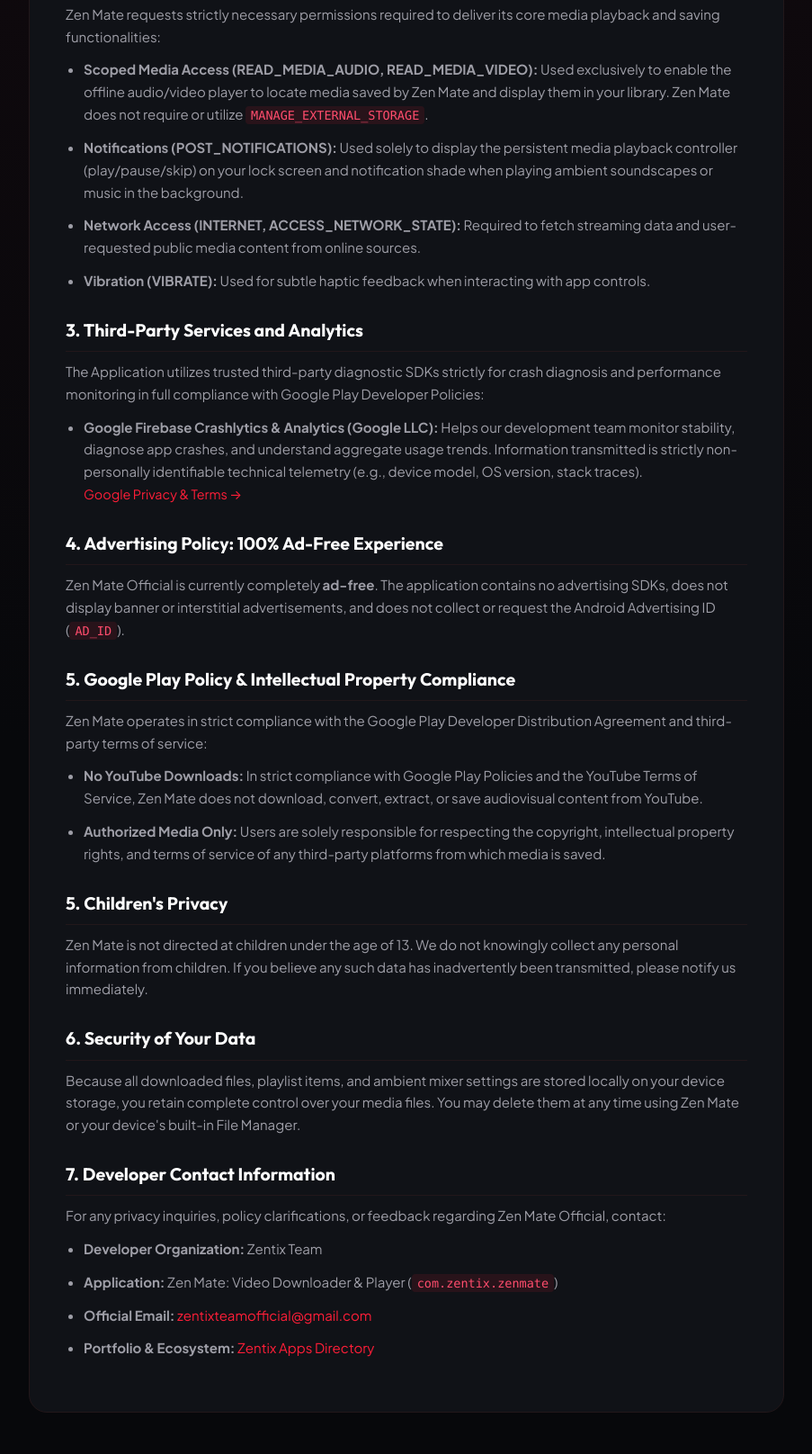
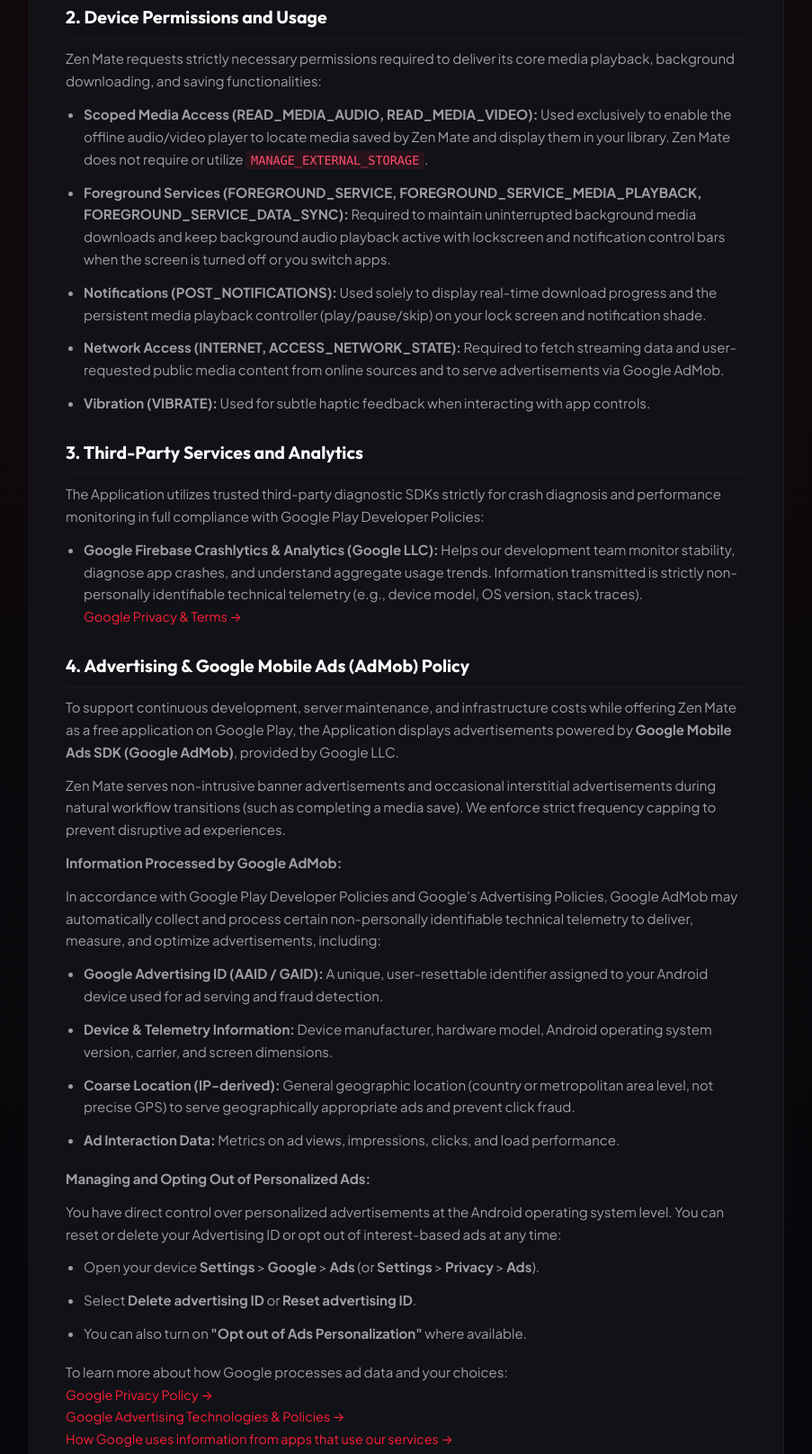
Before and after one commit to kaali-k/zenmate-app, a plain HTML site: page privacy-official.html in a window 1280 px wide. Shown: the part 864-2480 px from the top of the page at 90% size, without its empty margins (188-1091 px from the left). Drawn offline with Linux system fonts and the light colour scheme.

Commit message:
Update official Privacy Policy with Google AdMob disclosures and update app-ads.txt for Play Store compliance

```diff
--- a/privacy-official.html
+++ b/privacy-official.html
@@ -199,7 +199,7 @@
         <span class="app-badge-tag">PACKAGE ID: com.zentix.zenmate</span>
       </div>
       <h1>Privacy Policy</h1>
-      <span class="legal-meta">Last Updated: October 2026 &middot; Effective for Google Play Distribution</span>
+      <span class="legal-meta">Last Updated: November 2026 &middot; Effective for Google Play Distribution</span>
 
       <p>
         Welcome to <strong>Zen Mate: Video Downloader & Player</strong> ("the Application"), developed and distributed by <strong>Zentix Team</strong> ("we", "us", or "our").
@@ -208,12 +208,12 @@
 
       <div class="highlight-box">
         <p style="margin:0; font-weight: 500; color: #FFF;">
-          <strong>Core Privacy Principle:</strong> Zen Mate is built with a zero-tracking, privacy-first architecture. We do not require accounts, logins, or personal profiling. All media downloaded or played remains solely on your personal Android device.
+          <strong>Core Privacy Principle:</strong> Zen Mate is built with a zero-tracking, privacy-first architecture. We do not require accounts, logins, or personal profiling. All media downloaded or played remains solely on your personal Android device. To support continuous development and keep Zen Mate free, we display non-intrusive advertisements via <strong>Google AdMob</strong>.
         </p>
       </div>
 
       <h2>1. Information We Do Not Collect</h2>
-      <p>Zen Mate does not collect, process, or sell any of the following:</p>
+      <p>Zen Mate operates on a decentralized, on-device model and does not collect, process, or sell any of the following:</p>
       <ul>
         <li><strong>Personal Identity:</strong> Your name, email address, phone number, contacts, or home address.</li>
         <li><strong>User Activity:</strong> Search keywords, clipboard history, or individual URLs processed within the application.</li>
@@ -222,11 +222,12 @@
       </ul>
 
       <h2>2. Device Permissions and Usage</h2>
-      <p>Zen Mate requests strictly necessary permissions required to deliver its core media playback and saving functionalities:</p>
+      <p>Zen Mate requests strictly necessary permissions required to deliver its core media playback, background downloading, and saving functionalities:</p>
       <ul>
         <li><strong>Scoped Media Access (READ_MEDIA_AUDIO, READ_MEDIA_VIDEO):</strong> Used exclusively to enable the offline audio/video player to locate media saved by Zen Mate and display them in your library. Zen Mate does not require or utilize <code>MANAGE_EXTERNAL_STORAGE</code>.</li>
-        <li><strong>Notifications (POST_NOTIFICATIONS):</strong> Used solely to display the persistent media playback controller (play/pause/skip) on your lock screen and notification shade when playing ambient soundscapes or music in the background.</li>
-        <li><strong>Network Access (INTERNET, ACCESS_NETWORK_STATE):</strong> Required to fetch streaming data and user-requested public media content from online sources.</li>
+        <li><strong>Foreground Services (FOREGROUND_SERVICE, FOREGROUND_SERVICE_MEDIA_PLAYBACK, FOREGROUND_SERVICE_DATA_SYNC):</strong> Required to maintain uninterrupted background media downloads and keep background audio playback active with lockscreen and notification control bars when the screen is turned off or you switch apps.</li>
+        <li><strong>Notifications (POST_NOTIFICATIONS):</strong> Used solely to display real-time download progress and the persistent media playback controller (play/pause/skip) on your lock screen and notification shade.</li>
+        <li><strong>Network Access (INTERNET, ACCESS_NETWORK_STATE):</strong> Required to fetch streaming data and user-requested public media content from online sources and to serve advertisements via Google AdMob.</li>
         <li><strong>Vibration (VIBRATE):</strong> Used for subtle haptic feedback when interacting with app controls.</li>
       </ul>
 
@@ -235,16 +236,42 @@
       <ul>
         <li>
           <strong>Google Firebase Crashlytics & Analytics (Google LLC):</strong> Helps our development team monitor stability, diagnose app crashes, and understand aggregate usage trends. Information transmitted is strictly non-personally identifiable technical telemetry (e.g., device model, OS version, stack traces).
-          <br><a href="https://policies.google.com/privacy" target="_blank" style="color:var(--crimson-red); font-size:0.9rem;">Google Privacy & Terms &rarr;</a>
+          <br><a href="https://policies.google.com/privacy" target="_blank" rel="noopener noreferrer" style="color:var(--crimson-red); font-size:0.9rem;">Google Privacy & Terms &rarr;</a>
         </li>
       </ul>
 
-      <h2>4. Advertising Policy: 100% Ad-Free Experience</h2>
+      <h2>4. Advertising &amp; Google Mobile Ads (AdMob) Policy</h2>
       <p>
-        Zen Mate Official is currently completely <strong>ad-free</strong>. The application contains no advertising SDKs, does not display banner or interstitial advertisements, and does not collect or request the Android Advertising ID (<code>AD_ID</code>).
+        To support continuous development, server maintenance, and infrastructure costs while offering Zen Mate as a free application on Google Play, the Application displays advertisements powered by <strong>Google Mobile Ads SDK (Google AdMob)</strong>, provided by Google LLC.
+      </p>
+      <p>
+        Zen Mate serves non-intrusive banner advertisements and occasional interstitial advertisements during natural workflow transitions (such as completing a media save). We enforce strict frequency capping to prevent disruptive ad experiences.
+      </p>
+      <p><strong>Information Processed by Google AdMob:</strong></p>
+      <p>In accordance with Google Play Developer Policies and Google's Advertising Policies, Google AdMob may automatically collect and process certain non-personally identifiable technical telemetry to deliver, measure, and optimize advertisements, including:</p>
+      <ul>
+        <li><strong>Google Advertising ID (AAID / GAID):</strong> A unique, user-resettable identifier assigned to your Android device used for ad serving and fraud detection.</li>
+        <li><strong>Device &amp; Telemetry Information:</strong> Device manufacturer, hardware model, Android operating system version, carrier, and screen dimensions.</li>
+        <li><strong>Coarse Location (IP-derived):</strong> General geographic location (country or metropolitan area level, not precise GPS) to serve geographically appropriate ads and prevent click fraud.</li>
+        <li><strong>Ad Interaction Data:</strong> Metrics on ad views, impressions, clicks, and load performance.</li>
+      </ul>
+      <p><strong>Managing and Opting Out of Personalized Ads:</strong></p>
+      <p>
+        You have direct control over personalized advertisements at the Android operating system level. You can reset or delete your Advertising ID or opt out of interest-based ads at any time:
+      </p>
+      <ul>
+        <li>Open your device <strong>Settings</strong> &gt; <strong>Google</strong> &gt; <strong>Ads</strong> (or <strong>Settings</strong> &gt; <strong>Privacy</strong> &gt; <strong>Ads</strong>).</li>
+        <li>Select <strong>Delete advertising ID</strong> or <strong>Reset advertising ID</strong>.</li>
+        <li>You can also turn on <strong>"Opt out of Ads Personalization"</strong> where available.</li>
+      </ul>
+      <p>
+        To learn more about how Google processes ad data and your choices:
+        <br><a href="https://policies.google.com/privacy" target="_blank" rel="noopener noreferrer" style="color:var(--crimson-red); font-size:0.9rem;">Google Privacy Policy &rarr;</a>
+        <br><a href="https://policies.google.com/technologies/ads" target="_blank" rel="noopener noreferrer" style="color:var(--crimson-red); font-size:0.9rem;">Google Advertising Technologies &amp; Policies &rarr;</a>
+        <br><a href="https://policies.google.com/technologies/partner-sites" target="_blank" rel="noopener noreferrer" style="color:var(--crimson-red); font-size:0.9rem;">How Google uses information from apps that use our services &rarr;</a>
       </p>
 
-      <h2>5. Google Play Policy & Intellectual Property Compliance</h2>
+      <h2>5. Google Play Policy &amp; Intellectual Property Compliance</h2>
       <p>
         Zen Mate operates in strict compliance with the Google Play Developer Distribution Agreement and third-party terms of service:
       </p>
@@ -253,17 +280,17 @@
         <li><strong>Authorized Media Only:</strong> Users are solely responsible for respecting the copyright, intellectual property rights, and terms of service of any third-party platforms from which media is saved.</li>
       </ul>
 
-      <h2>5. Children's Privacy</h2>
+      <h2>6. Children's Privacy</h2>
       <p>
-        Zen Mate is not directed at children under the age of 13. We do not knowingly collect any personal information from children. If you believe any such data has inadvertently been transmitted, please notify us immediately.
+        Zen Mate is not directed at children under the age of 13. We do not knowingly collect any personal information from children. If you believe any such data has inadvertently been transmitted, please notify us immediately at <a href="mailto:zentixteamofficial@gmail.com" style="color:var(--crimson-red);">zentixteamofficial@gmail.com</a>.
       </p>
 
-      <h2>6. Security of Your Data</h2>
+      <h2>7. Security of Your Data</h2>
       <p>
         Because all downloaded files, playlist items, and ambient mixer settings are stored locally on your device storage, you retain complete control over your media files. You may delete them at any time using Zen Mate or your device's built-in File Manager.
       </p>
 
-      <h2>7. Developer Contact Information</h2>
+      <h2>8. Developer Contact Information</h2>
       <p>For any privacy inquiries, policy clarifications, or feedback regarding Zen Mate Official, contact:</p>
       <ul>
         <li><strong>Developer Organization:</strong> Zentix Team</li>
```
Also changed, not shown: privacy.html (+11 -3 lines), app-ads.txt.
